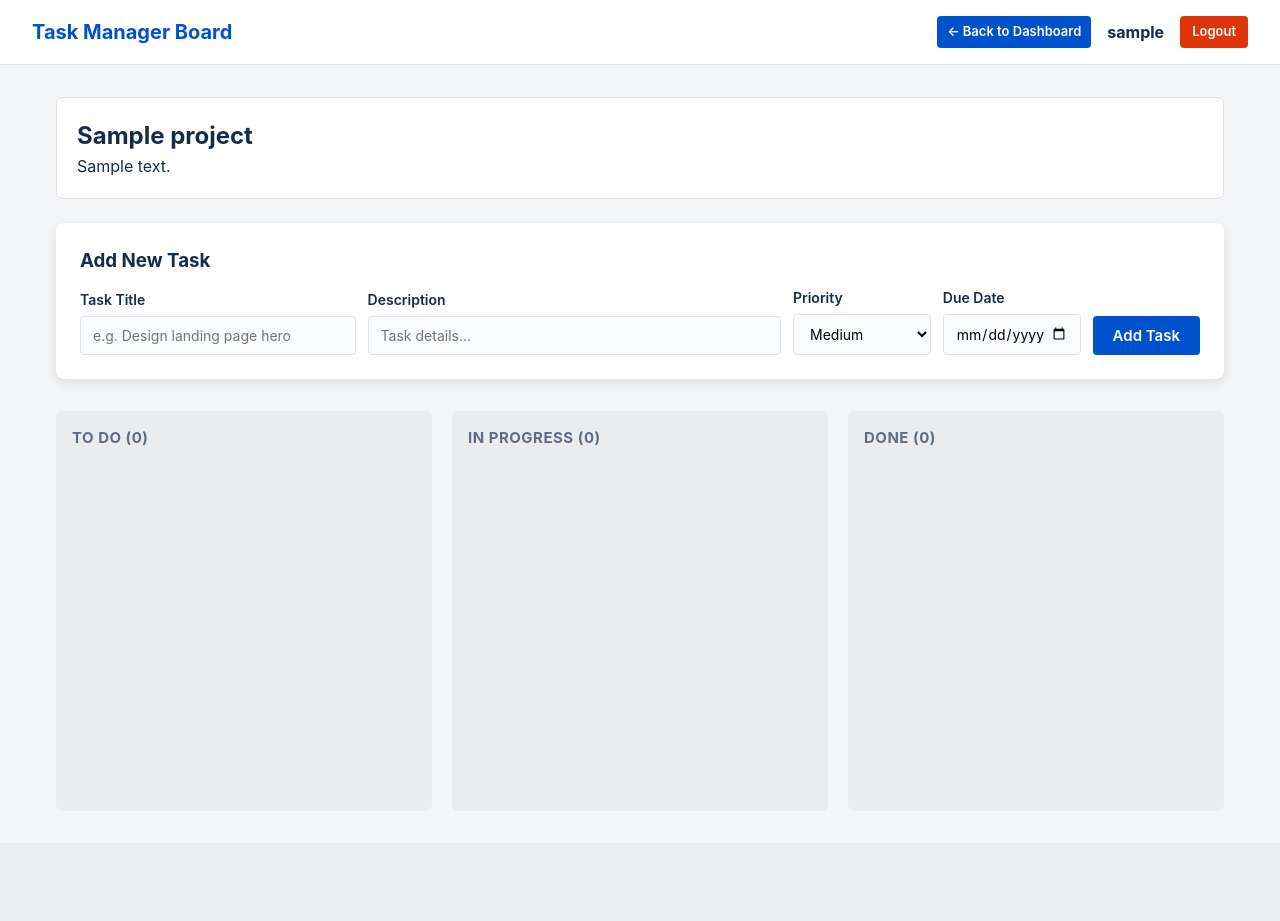
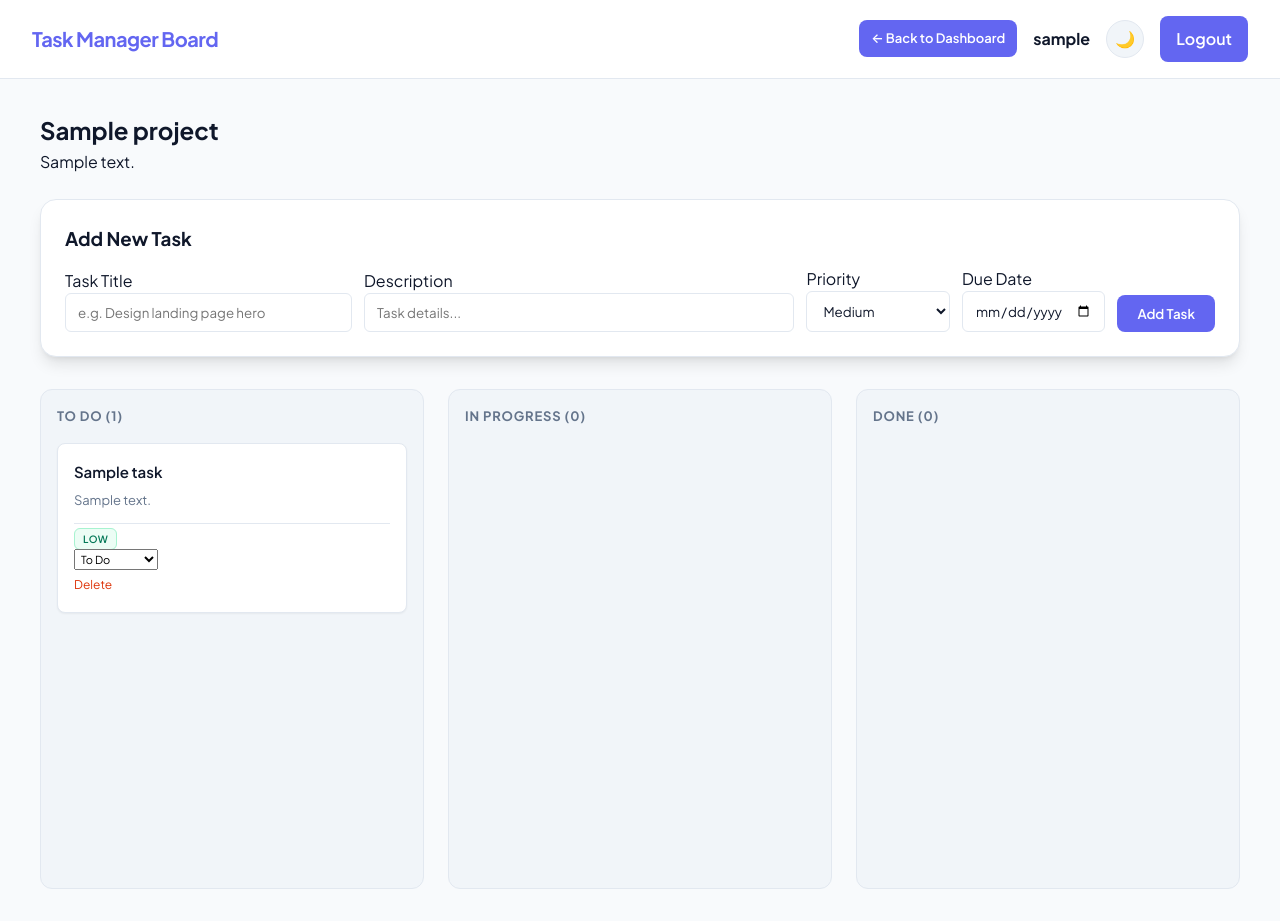
Before and after one commit to hamzariazshaikhh/Task-Manager, a PHP site: page /project.php?id=1 in a window 1280 px wide. Before the commit the page ends 445 px from the top, so only its background shows below. Run offline with PHP 8.4, Linux system fonts and the light colour scheme; the visitor is signed in with stand-in values (Sample User, id 1); tables that the repository leaves empty or names only in its code hold one stand-in row (values such as "Sample post").

Commit message:
Add professional README, database schema, and dark mode feature

```diff
--- a/assets/css/style.css
+++ b/assets/css/style.css
@@ -1,292 +1,344 @@
+@import url('https://fonts.googleapis.com/css2?family=Plus+Jakarta+Sans:wght@400;500;600;700&display=swap');
+
 :root {
-    --primary: #0052cc;
-    --primary-hover: #0747a6;
-    --bg-color: #f4f5f7;
+    --bg-main: #f8fafc;
     --card-bg: #ffffff;
-    --text-color: #172b4d;
-    --border-color: #dfe1e6;
-    --error-bg: #ffebe6;
-    --error-text: #de350b;
-    --success-bg: #e3fcef;
-    --success-text: #006644;
+    --text-primary: #0f172a;
+    --text-secondary: #64748b;
+    --primary: #6366f1;
+    --primary-hover: #4f46e5;
+    --primary-light: #e0e7ff;
+    --border: #e2e8f0;
+    --kanban-col: #f1f5f9;
+    --shadow-sm: 0 1px 2px 0 rgb(0 0 0 / 0.05);
+    --shadow-md: 0 4px 6px -1px rgb(0 0 0 / 0.1), 0 2px 4px -2px rgb(0 0 0 / 0.1);
+    --shadow-lg: 0 10px 15px -3px rgb(0 0 0 / 0.1), 0 4px 6px -4px rgb(0 0 0 / 0.1);
+    --radius: 10px;
+}
+
+/* Dark Theme Variables */
+body.dark-mode {
+    --bg-main: #0b0f19;
+    --card-bg: #131b2e;
+    --text-primary: #f8fafc;
+    --text-secondary: #94a3b8;
+    --primary: #818cf8;
+    --primary-hover: #6366f1;
+    --primary-light: rgba(129, 140, 248, 0.15);
+    --border: #1e293b;
+    --kanban-col: #0f172a;
+    --shadow-sm: 0 1px 2px 0 rgb(0 0 0 / 0.3);
+    --shadow-md: 0 4px 6px -1px rgb(0 0 0 / 0.4);
+    --shadow-lg: 0 10px 15px -3px rgb(0 0 0 / 0.5);
 }
 
 * {
     box-sizing: border-box;
     margin: 0;
     padding: 0;
-    font-family: -apple-system, BlinkMacSystemFont, "Segoe UI", Roboto, Oxygen, Ubuntu, Cantarell, sans-serif;
+    font-family: 'Plus Jakarta Sans', -apple-system, sans-serif;
+    transition: background-color 0.2s ease, border-color 0.2s ease, color 0.2s ease;
 }
 
 body {
-    background-color: var(--bg-color);
-    color: var(--text-color);
-    line-height: 1.5;
+    background-color: var(--bg-main);
+    color: var(--text-primary);
+    line-height: 1.6;
+    -webkit-font-smoothing: antialiased;
 }
 
-/* Auth Pages Styling */
+/* Auth & General Containers */
 .auth-container {
-    max-width: 400px;
+    max-width: 420px;
     margin: 80px auto;
     background: var(--card-bg);
     padding: 40px;
-    border-radius: 8px;
-    box-shadow: 0 4px 12px rgba(0, 0, 0, 0.1);
+    border-radius: 16px;
+    box-shadow: var(--shadow-lg);
+    border: 1px solid var(--border);
 }
 
 .auth-container h2 {
+    font-weight: 700;
+    font-size: 24px;
+    letter-spacing: -0.5px;
     margin-bottom: 24px;
-    color: var(--text-color);
+    color: var(--text-primary);
+}
+
+/* Form Elements */
+.form-group label {
+    color: var(--text-primary);
+}
+
+.form-group input, .form-group textarea, .form-group select {
+    background-color: var(--card-bg);
+    color: var(--text-primary);
+    border: 1px solid var(--border);
+}
+
+.form-group input:focus, .form-group textarea:focus, .form-group select:focus {
+    border-color: var(--primary);
+    box-shadow: 0 0 0 3px rgba(99, 102, 241, 0.2);
+}
+
+/* Buttons */
+.btn {
+    background-color: var(--primary);
+    color: #ffffff;
+    border: none;
+    border-radius: 8px;
+    font-weight: 600;
+    cursor: pointer;
+    transition: background-color 0.15s ease, transform 0.1s ease;
+}
+
+.btn:hover {
+    background-color: var(--primary-hover);
+}
+
+/* Navbar */
+.navbar {
+    background-color: var(--card-bg);
+    border-bottom: 1px solid var(--border);
+    padding: 16px 32px;
+    display: flex;
+    justify-content: space-between;
+    align-items: center;
+    position: sticky;
+    top: 0;
+    z-index: 100;
+}
+
+.navbar h1 {
+    font-size: 20px;
+    font-weight: 700;
+    color: var(--primary);
+    letter-spacing: -0.5px;
+}
+
+.user-info {
+    display: flex;
+    align-items: center;
+    gap: 16px;
+}
+
+/* Theme Toggle Button Style */
+.theme-toggle {
+    background: var(--kanban-col);
+    border: 1px solid var(--border);
+    color: var(--text-primary);
+    width: 38px;
+    height: 38px;
+    border-radius: 50%;
+    display: flex;
+    align-items: center;
+    justify-content: center;
+    cursor: pointer;
+    font-size: 16px;
+    transition: all 0.2s ease;
+}
+
+.theme-toggle:hover {
+    background: var(--border);
+}
+
+/* Project Cards */
+.project-card {
+    background: var(--card-bg);
+    padding: 24px;
+    border-radius: var(--radius);
+    box-shadow: var(--shadow-sm);
+    border: 1px solid var(--border);
+    display: flex;
+    flex-direction: column;
+    justify-content: space-between;
+}
+
+.project-card h3 {
+    color: var(--text-primary);
+}
+
+.project-card p {
+    color: var(--text-secondary);
+}
+
+/* Kanban Board */
+.kanban-column {
+    background: var(--kanban-col);
+    border-radius: 12px;
+    padding: 16px;
+    min-height: 500px;
+    border: 1px solid var(--border);
+}
+
+.kanban-column h3 {
+    color: var(--text-secondary);
+}
+
+.task-card {
+    background: var(--card-bg);
+    border: 1px solid var(--border);
+    box-shadow: var(--shadow-sm);
+}
+
+.task-card h4 {
+    color: var(--text-primary);
+}
+
+.task-card p {
+    color: var(--text-secondary);
+}
+
+.task-footer {
+    border-top: 1px solid var(--border);
+}
+
+/* Alerts */
+.alert.error {
+    background-color: rgba(222, 53, 11, 0.15);
+    color: #f87171;
+    border: 1px solid rgba(222, 53, 11, 0.3);
+}
+
+.alert.success {
+    background-color: rgba(0, 102, 68, 0.15);
+    color: #34d399;
+    border: 1px solid rgba(0, 102, 68, 0.3);
+}
+/* Dashboard Layout */
+/* Navigation Bar */
+.navbar {
+    background-color: var(--card-bg);
+    backdrop-filter: blur(12px);
+    -webkit-backdrop-filter: blur(12px);
+    padding: 16px 32px;
+    display: flex;
+    justify-content: space-between;
+    align-items: center;
+    border-bottom: 1px solid var(--border);
+    position: sticky;
+    top: 0;
+    z-index: 100;
+}
+
+.navbar h1 {
+    font-size: 20px;
+    font-weight: 700;
+    color: var(--primary);
+    letter-spacing: -0.5px;
+}
+
+/* Kanban Columns */
+.kanban-board {
+    display: grid;
+    grid-template-columns: repeat(3, 1fr);
+    gap: 24px;
+    align-items: start;
+}
+
+.kanban-column {
+    background: #f1f5f9;
+    border-radius: 12px;
+    padding: 16px;
+    min-height: 500px;
+    border: 1px solid var(--border);
+}
+
+.kanban-column h3 {
+    font-size: 13px;
+    text-transform: uppercase;
+    color: var(--text-secondary);
+    margin-bottom: 16px;
+    font-weight: 700;
+    letter-spacing: 0.8px;
+    display: flex;
+    justify-content: space-between;
+    align-items: center;
+}
+
+/* Task Cards */
+.task-card {
+    background: var(--card-bg);
+    padding: 16px;
+    border-radius: 8px;
+    margin-bottom: 12px;
+    box-shadow: var(--shadow-sm);
+    border: 1px solid var(--border);
+    transition: all 0.2s ease;
+}
+
+.task-card:hover {
+    box-shadow: var(--shadow-md);
+    border-color: #cbd5e1;
+}
+
+.task-card h4 {
+    font-size: 15px;
+    font-weight: 600;
+    color: var(--text-primary);
+    margin-bottom: 6px;
+}
+
+.task-card p {
+    font-size: 13px;
+    color: var(--text-secondary);
+    margin-bottom: 12px;
+}
+
+/* Priority Badges */
+.badge {
+    padding: 4px 8px;
+    border-radius: 6px;
+    font-weight: 600;
+    text-transform: uppercase;
+    font-size: 10px;
+    letter-spacing: 0.5px;
+}
+
+
+.container {
+    width: min(1200px, calc(100% - 32px));
+    margin: 32px auto;
+}
+
+.project-grid {
+    display: grid;
+    grid-template-columns: repeat(auto-fit, minmax(260px, 1fr));
+    gap: 24px;
+}
+
+.dashboard-header,
+.project-meta {
+    margin-bottom: 24px;
+}
+
+.card-actions {
+    margin-top: 20px;
+}
+
+.btn {
+    display: inline-block;
+    padding: 10px 16px;
+    text-decoration: none;
+}
+
+.btn-sm {
+    padding: 8px 12px;
+    font-size: 13px;
 }
 
 .form-group {
     margin-bottom: 16px;
 }
 
-.form-group label {
-    display: block;
-    margin-bottom: 6px;
-    font-weight: 600;
-    font-size: 14px;
-}
-
-.form-group input, .form-group textarea, .form-group select {
+.form-group input,
+.form-group textarea,
+.form-group select {
     width: 100%;
     padding: 10px 12px;
-    border: 1px solid var(--border-color);
-    border-radius: 4px;
-    font-size: 14px;
-    background-color: #fafbfc;
+    border-radius: 6px;
 }
-
-.form-group input:focus, .form-group textarea:focus {
-    outline: none;
-    border-color: var(--primary);
-    background-color: #fff;
-}
-
-.btn {
-    display: inline-block;
-    width: 100%;
-    padding: 10px;
-    background-color: var(--primary);
-    color: white;
-    border: none;
-    border-radius: 4px;
-    font-size: 15px;
-    font-weight: 600;
-    cursor: pointer;
-    text-align: center;
-    text-decoration: none;
-}
-
-.btn:hover {
-    background-color: var(--primary-hover);
-}
-
-.auth-container p {
-    margin-top: 16px;
-    font-size: 14px;
-    text-align: center;
-}
-
-.auth-container a {
-    color: var(--primary);
-    text-decoration: none;
-}
-
-.auth-container a:hover {
-    text-decoration: underline;
-}
-
-/* Alerts */
-.alert {
-    padding: 10px 14px;
-    border-radius: 4px;
-    margin-bottom: 16px;
-    font-size: 14px;
-}
-
-.alert.error {
-    background-color: var(--error-bg);
-    color: var(--error-text);
-}
-
-.alert.success {
-    background-color: var(--success-bg);
-    color: var(--success-text);
-}
-
-/* Dashboard Layout */
-.navbar {
-    background-color: #ffffff;
-    padding: 16px 32px;
-    display: flex;
-    justify-content: space-between;
-    align-items: center;
-    border-bottom: 1px solid var(--border-color);
-}
-
-.navbar h1 {
-    font-size: 20px;
-    color: var(--primary);
-}
-
-.navbar .user-info {
-    display: flex;
-    align-items: center;
-    gap: 16px;
-}
-
-.logout-btn {
-    background-color: #de350b;
-    padding: 6px 12px;
-    font-size: 13px;
-    width: auto;
-}
-
-.logout-btn:hover {
-    background-color: #bf2600;
-}
-
-.container {
-    max-width: 1200px;
-    margin: 32px auto;
-    padding: 0 16px;
-}
-
-.dashboard-header {
-    display: flex;
-    justify-content: space-between;
-    align-items: center;
-    margin-bottom: 24px;
-}
-
-.project-grid {
-    display: grid;
-    grid-template-columns: repeat(auto-fill, minmax(300px, 1fr));
-    gap: 20px;
-}
-
-.project-card {
-    background: var(--card-bg);
-    padding: 20px;
-    border-radius: 6px;
-    box-shadow: 0 1px 3px rgba(0,0,0,0.1);
-    border: 1px solid var(--border-color);
-    display: flex;
-    flex-direction: column;
-    justify-content: space-between;
-}
-
-.project-card h3 {
-    margin-bottom: 8px;
-    font-size: 18px;
-}
-
-.project-card p {
-    color: #5e6c84;
-    font-size: 14px;
-    margin-bottom: 16px;
-}
-
-.card-actions {
-    display: flex;
-    gap: 8px;
-}
-
-.btn-sm {
-    padding: 6px 10px;
-    font-size: 13px;
-}
-
-.btn-danger {
-    background-color: #de350b;
-}
-.btn-danger:hover {
-    background-color: #bf2600;
-}
-
-
-
-/* Kanban Board Layout */
-.project-meta {
-    background: var(--card-bg);
-    padding: 20px;
-    border-radius: 6px;
-    margin-bottom: 24px;
-    border: 1px solid var(--border-color);
-    display: flex;
-    justify-content: space-between;
-    align-items: center;
-}
-
-.kanban-board {
-    display: grid;
-    grid-template-columns: repeat(3, 1fr);
-    gap: 20px;
-    align-items: start;
-}
-
-.kanban-column {
-    background: #ebecf0;
-    border-radius: 6px;
-    padding: 16px;
-    min-height: 400px;
-}
-
-.kanban-column h3 {
-    font-size: 15px;
-    text-transform: uppercase;
-    color: #5e6c84;
-    margin-bottom: 16px;
-    letter-spacing: 0.5px;
-}
-
-.task-card {
-    background: var(--card-bg);
-    padding: 14px;
-    border-radius: 4px;
-    margin-bottom: 12px;
-    box-shadow: 0 1px 3px rgba(0,0,0,0.1);
-    border: 1px solid var(--border-color);
-}
-
-.task-card h4 {
-    font-size: 15px;
-    margin-bottom: 6px;
-}
-
-.task-card p {
-    font-size: 13px;
-    color: #5e6c84;
-    margin-bottom: 10px;
-}
-
-.task-footer {
-    display: flex;
-    justify-content: space-between;
-    align-items: center;
-    font-size: 12px;
-    border-top: 1px solid var(--border-color);
-    padding-top: 8px;
-    margin-top: 8px;
-}
-
-.badge {
-    padding: 2px 6px;
-    border-radius: 3px;
-    font-weight: 600;
-    text-transform: uppercase;
-    font-size: 10px;
-}
-
-.badge-low { background: #e3fcef; color: #006644; }
-.badge-medium { background: #deebff; color: #0747a6; }
-.badge-high { background: #ffebe6; color: #de350b; }
-
-@media (max-width: 900px) {
-    .kanban-board {
-        grid-template-columns: 1fr;
-    }
-}
+.badge-low { background: #ecfdf5; color: #047857; border: 1px solid #a7f3d0; }
+.badge-medium { background: #eff6ff; color: #1d4ed8; border: 1px solid #bfdbfe; }
+.badge-high { background: #fef2f2; color: #b91c1c; border: 1px solid #fecaca; }
--- /dev/null
+++ b/assets/js/main.js
@@ -0,0 +1,29 @@
+document.addEventListener('DOMContentLoaded', () => {
+    const themeToggleBtn = document.getElementById('theme-toggle');
+    const currentTheme = localStorage.getItem('theme');
+
+    // Apply saved theme on load
+    if (currentTheme === 'dark') {
+        document.body.classList.add('dark-mode');
+        if (themeToggleBtn) themeToggleBtn.textContent = '☀️';
+    } else {
+        if (themeToggleBtn) themeToggleBtn.textContent = '🌙';
+    }
+
+    // Toggle theme on button click
+    if (themeToggleBtn) {
+        themeToggleBtn.addEventListener('click', () => {
+            document.body.classList.toggle('dark-mode');
+
+            let theme = 'light';
+            if (document.body.classList.contains('dark-mode')) {
+                theme = 'dark';
+                themeToggleBtn.textContent = '☀️';
+            } else {
+                themeToggleBtn.textContent = '🌙';
+            }
+
+            localStorage.setItem('theme', theme);
+        });
+    }
+});
--- a/dashboard.php
+++ b/dashboard.php
@@ -39,6 +39,8 @@
         <h1>Task Manager Board</h1>
         <div class="user-info">
             <span>Welcome, <strong><?php echo htmlspecialchars($_SESSION['username']); ?></strong></span>
+            <button type="button" id="theme-toggle" class="theme-toggle" aria-label="Toggle dark theme">🌙</button>
+
             <a href="logout.php" class="btn logout-btn">Logout</a>
         </div>
     </nav>
@@ -90,5 +92,6 @@
             <?php endif; ?>
         </div>
     </div>
+     <script src="assets/js/main.js"></script>
 </body>
 </html>
--- a/index.php
+++ b/index.php
@@ -45,6 +45,9 @@
 </head>
 <body>
     <div class="auth-container">
+        <button type="button" id="theme-toggle" class="theme-toggle" aria-label="Toggle dark theme">
+        🌙
+        </button>
         <h2>Welcome Back</h2>
         <?php if (!empty($error)): ?>
             <div class="alert error"><?php echo htmlspecialchars($error); ?></div>
@@ -63,5 +66,6 @@
         </form>
         <p>Don't have an account? <a href="register.php">Register here</a></p>
     </div>
+    <script src="assets/js/main.js"></script>
 </body>
 </html>
--- a/project.php
+++ b/project.php
@@ -101,6 +101,7 @@
         <div class="user-info">
             <a href="dashboard.php" class="btn btn-sm" style="width: auto;">&larr; Back to Dashboard</a>
             <span><strong><?php echo htmlspecialchars($_SESSION['username']); ?></strong></span>
+            <button type="button" id="theme-toggle" class="theme-toggle" aria-label="Toggle dark theme">🌙</button>
             <a href="logout.php" class="btn logout-btn">Logout</a>
         </div>
     </nav>
@@ -238,5 +239,6 @@
             </div>
         </div>
     </div>
+    <script src="assets/js/main.js"></script>
 </body>
 </html>
--- a/register.php
+++ b/register.php
@@ -43,6 +43,9 @@
 </head>
 <body>
     <div class="auth-container">
+        <button type="button" id="theme-toggle" class="theme-toggle" aria-label="Toggle dark theme">
+        🌙
+        </button>
         <h2>Create Account</h2>
         <?php if (!empty($error)): ?>
             <div class="alert error"><?php echo htmlspecialchars($error); ?></div>
@@ -68,5 +71,6 @@
         </form>
         <p>Already have an account? <a href="index.php">Login here</a></p>
     </div>
+    <script src="assets/js/main.js"></script>
 </body>
 </html>
```
Also changed, not shown: schema.sql (added, +35 -0 lines), README.md.
